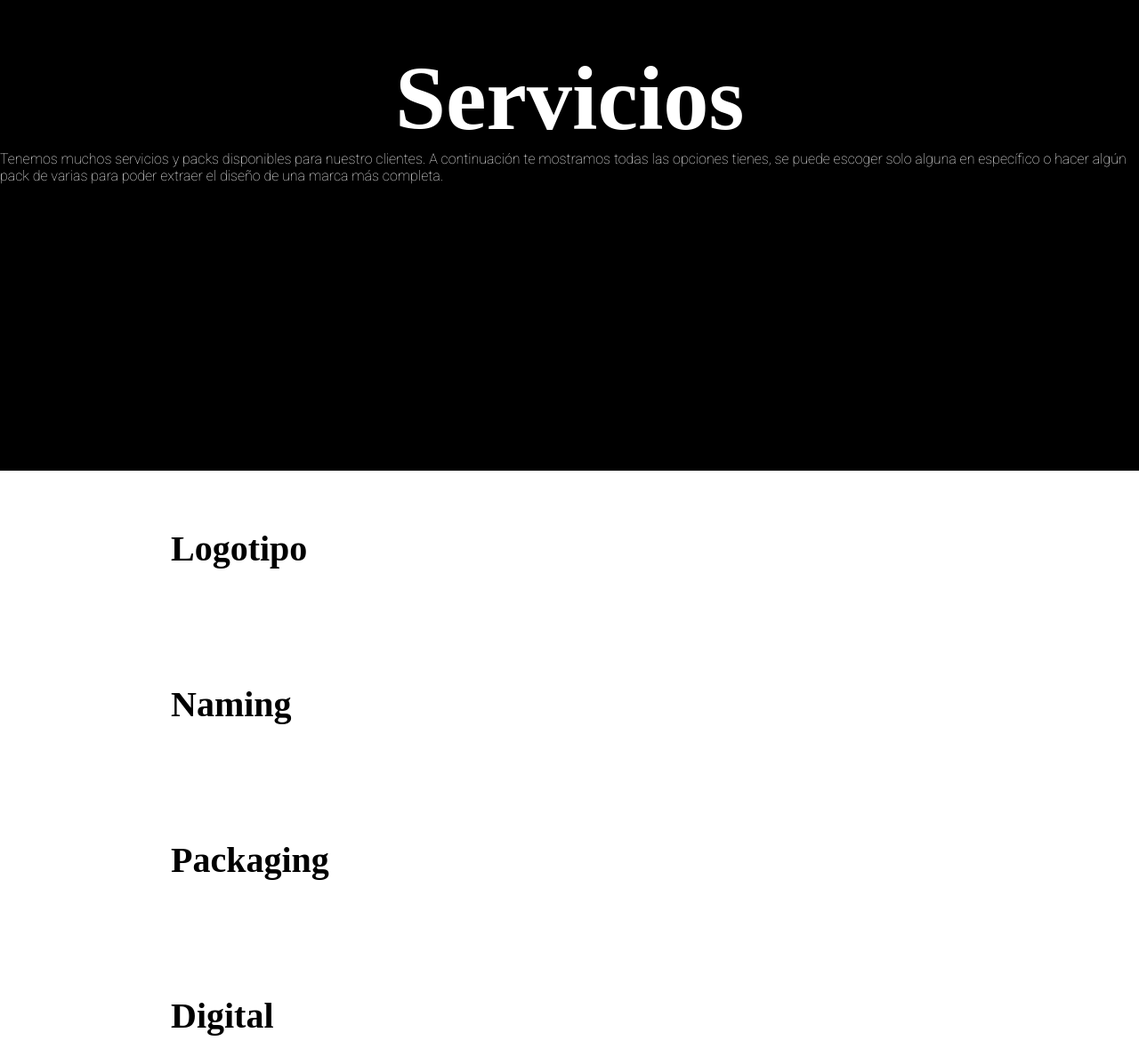
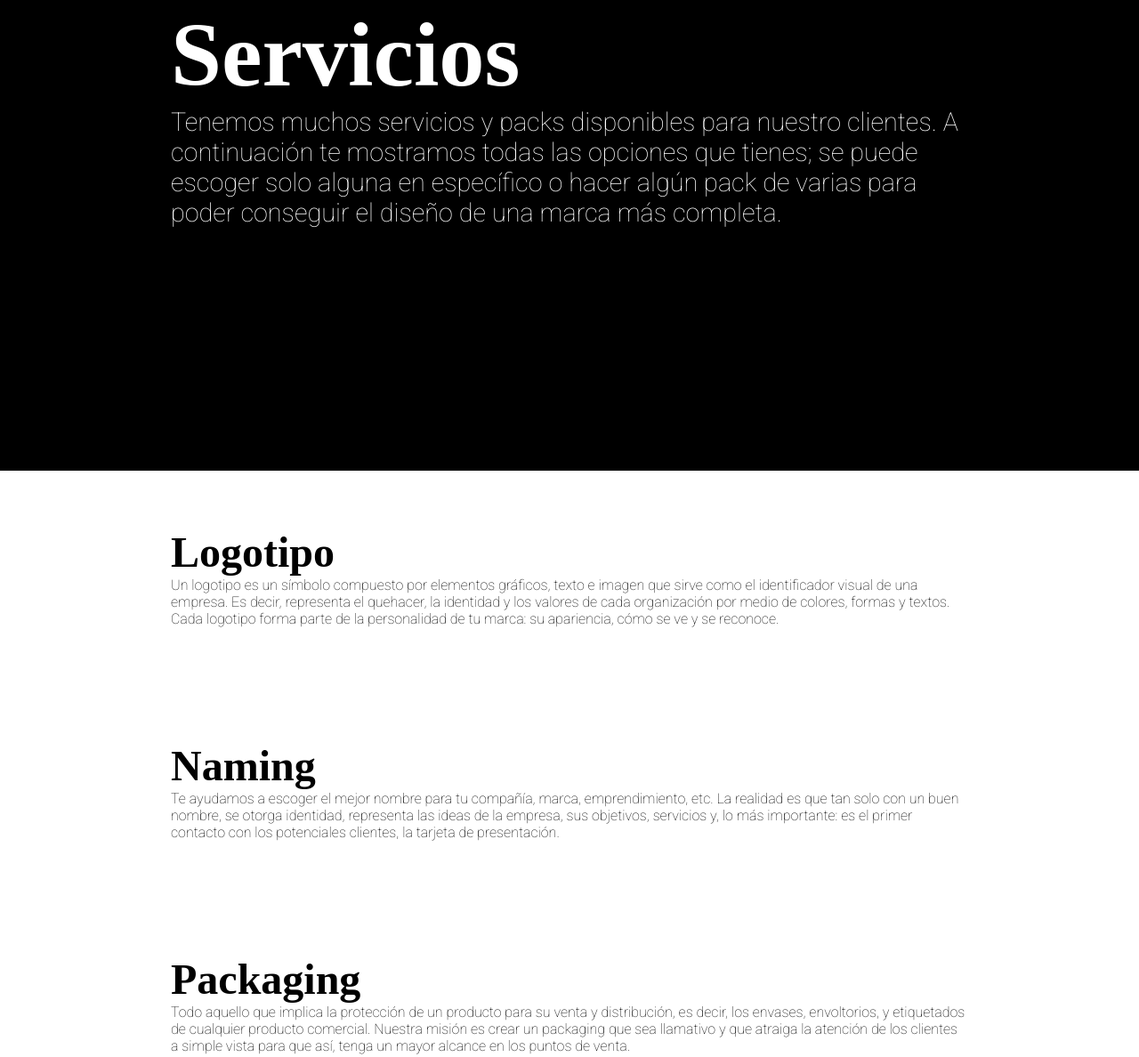
Before and after one commit to SoySilvia/Pr-ctica-1, a plain HTML site: page indexservicios.html in a window 1280 px wide. Shown: the part 271-1459 px from the top of the page at 89% size. Drawn offline with nearby package versions, Linux system fonts and the light colour scheme; a web font is replaced by a local one.

Commit message:
html y css servicios

```diff
--- a/css/stylesservicios.css
+++ b/css/stylesservicios.css
@@ -18,7 +18,7 @@ h1 {
 
 h2 {
     font-family: 'Dela Gothic One';
-    font-size: 2.5em;
+    font-size: 3em;
     color: #000000;
     display: flex;
 }
@@ -52,19 +52,22 @@ header {
     display: flex;
     flex-direction: column;
     justify-content: center;
-    align-items: center;
+    align-items: left;
 }
 
 header > h1 {
     justify-content: left;
     display: flex;
     align-items: left;
-    margin-left: 0% ;
+    margin-left: 15% ;
 }
 
 header > p {
-    font-size: 1,5em;
+    font-size: 1.8em;
     color: white;
+    padding: auto;
+    margin-left: 15% ;
+    margin-right: 15%;
 }
 
 section {
--- a/indexservicios.html
+++ b/indexservicios.html
@@ -19,26 +19,35 @@
 
     <header>
         <h1 class="animate__animated  animate__bounce">Servicios</h1>
-        <p>Tenemos muchos servicios y packs disponibles para nuestro clientes. A continuación te mostramos todas las opciones
-            tienes, se puede escoger solo alguna en específico o hacer algún pack de varias para poder extraer el diseño de una marca más
-           completa. </p>
+        <p>Tenemos muchos servicios y packs disponibles para nuestro clientes.
+            A continuación te mostramos todas las opciones que tienes; se puede escoger solo alguna en específico
+             o hacer algún pack de varias para poder conseguir el diseño de una marca más completa. </p>
     </header>
 
     <main>
         <section id="logotipo">
             <h2>Logotipo</h2>
+            <p> Un logotipo es un símbolo compuesto por elementos gráficos, texto e imagen que sirve como el identificador visual de una empresa.
+             Es decir, representa el quehacer, la identidad y los valores de cada organización por medio de colores, formas y textos.
+             Cada logotipo forma parte de la personalidad de tu marca: su apariencia, cómo se ve y se reconoce. </p>
 
 
         </section>
 
         <section id="naming">
             <h2>Naming</h2>
+            <p> Te ayudamos a escoger el mejor nombre para tu compañía, marca, emprendimiento, etc. La realidad es que tan solo con un buen nombre,
+                se otorga identidad, representa las ideas de la empresa, sus objetivos, servicios y, lo más importante: es el primer contacto
+                con los potenciales clientes, la tarjeta de presentación. </p>
 
 
         </section>
 
         <section id="packaging">
             <h2>Packaging</h2>
+            <p> Todo aquello que implica la protección de un producto para su venta y distribución, es decir, los envases, envoltorios,
+                y etiquetados de cualquier producto comercial. Nuestra misión es crear un packaging que sea llamativo y que atraiga la atención
+              de los clientes a simple vista para que así, tenga un mayor alcance en los puntos de venta. </p>
 
 
         </section>
@@ -46,6 +55,8 @@
 
         <section id="digital">
             <h2>Digital</h2>
+            <p> Servicios de diseño web, apps, productos digitales, páginas web, portales, plataformas, apps, intranets, tiendas online y mucho más.
+                Ofrecemos el equipo, la experiencia y la visión holística necesaria para acometer cualquier proyecto digital.</p>
 
 
         </section>
@@ -53,6 +64,9 @@
 
         <section id="imagen">
             <h2>Imagen</h2>
+            <p> La imagen corporativa es el conjunto de elementos que identifica a tu marca o empresa y que generan una primera impresión al público objetivo.
+                Consiste de, elementos editoriales, revistas, catálogos, folletos, carteles, presentaciones, packaging, señalética, colores, etc.
+                Es un servicio muy completo, por lo que te aseguramos un enfoque nuevo y original para tu comunicación.</p>
 
 
         </section>
```
